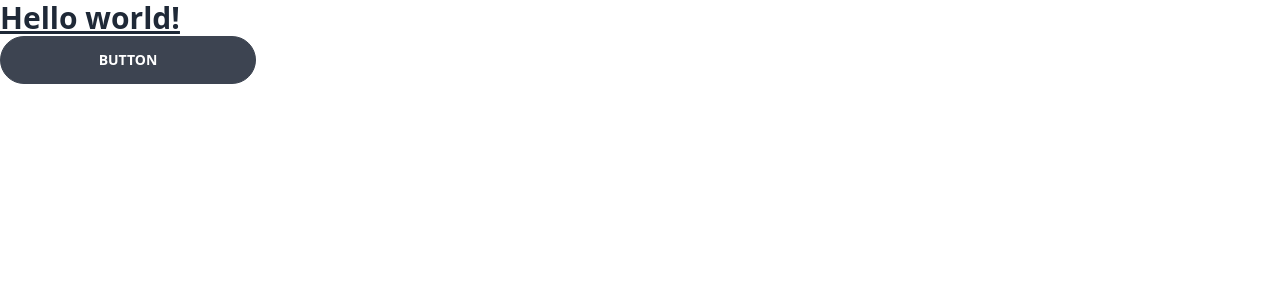
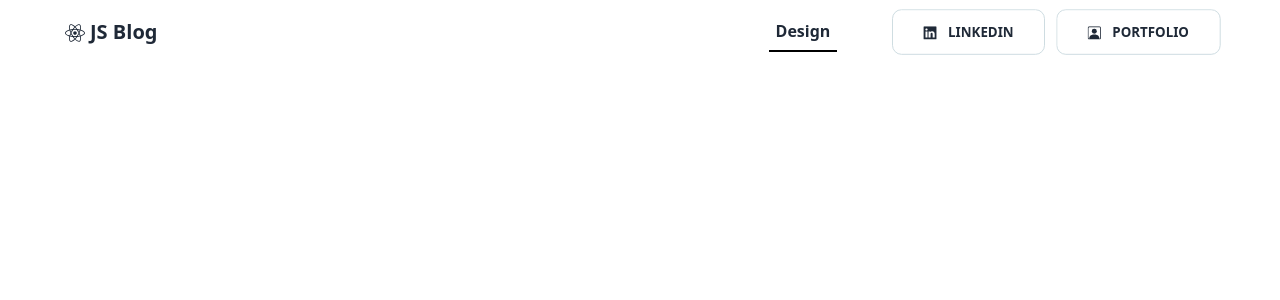
Before and after one commit to syed-jaid/Next-Js-Blog-project, a Next.js app: page / in a window 1280 px wide. Shown: the top 300 px of the page. Built offline with nearby package versions, Linux system fonts and the light colour scheme.

Commit message:
header part is done

```diff
--- /dev/null
+++ b/components/header.js
@@ -0,0 +1,36 @@
+import { FaReact } from 'react-icons/fa';
+import { BsLinkedin, BsPersonSquare } from 'react-icons/bs';
+
+const header = () => {
+    const manu = <>
+        <li className='border-[1px] border-[#ccdbe0] rounded-[10px] btn btn-outline mr-[3px]'><a><BsLinkedin className='mt-[2px]' />Linkedin</a></li>
+        <li className='border-[1px] border-[#ccdbe0] rounded-[10px] btn btn-outline mr-[3px]'><a><BsPersonSquare className='mt-[2px]' />Portfolio</a></li>
+    </>
+    return (
+        <div>
+            <div className="navbar bg-base-100">
+                <div className="navbar-start">
+                    <div className="dropdown">
+                        <label tabIndex={0} className="btn btn-ghost lg:hidden">
+                            <svg xmlns="http://www.w3.org/2000/svg" className="h-5 w-5" fill="none" viewBox="0 0 24 24" stroke="currentColor"><path strokeLinecap="round" strokeLinejoin="round" strokeWidth="2" d="M4 6h16M4 12h8m-8 6h16" /></svg>
+                        </label>
+                        <ul tabIndex={0} className="menu menu-compact dropdown-content mt-3 p-2 shadow bg-base-100 rounded-box w-52">
+                            {manu}
+                        </ul>
+                    </div>
+                    <a className="btn btn-ghost normal-case text-xl"><FaReact className='mr-[5px] mt-[2px]' />JS Blog</a>
+                </div>
+                <div className="navbar-end lg:navbar-end">
+                    <a className="btn-outline hover:bg-[#1f2937] font-semibold p-[7px] border-b-[2px] border-black">Design</a>
+                </div>
+                <div className="navbar-end hidden lg:flex">
+                    <ul className="menu menu-horizontal px-1">
+                        {manu}
+                    </ul>
+                </div>
+            </div>
+        </div>
+    );
+};
+
+export default header;
--- a/package.json
+++ b/package.json
@@ -13,7 +13,8 @@
     "daisyui": "^2.45.0",
     "next": "13.0.7",
     "react": "18.2.0",
-    "react-dom": "18.2.0"
+    "react-dom": "18.2.0",
+    "react-icons": "^4.7.1"
   },
   "devDependencies": {
     "autoprefixer": "^10.4.13",
--- a/pages/index.js
+++ b/pages/index.js
@@ -1,17 +1,8 @@
-// import Head from 'next/head'
-// import Image from 'next/image'
-// import { Inter } from '@next/font/google'
-// import styles from '../styles/Home.module.css'
-
-// const inter = Inter({ subsets: ['latin'] })
-
+import Header from '../components/header';
 export default function Home() {
   return (
-    <div>
-      <h1 className="text-3xl font-bold underline">
-        Hello world!
-      </h1>
-      <button class="btn w-64 rounded-full">Button</button>
+    <div >
+      <Header></Header>
     </div>
   )
 }
--- a/styles/globals.css
+++ b/styles/globals.css
@@ -76,7 +76,8 @@
 
 body {
   color: rbg(--foreground-rgb);
-
+  max-width: 1200px;
+  margin: 0 auto 0 auto;
 }
 
 a {
```
Also changed, not shown: 1 other file (tests, documents, lock files or other folders).
